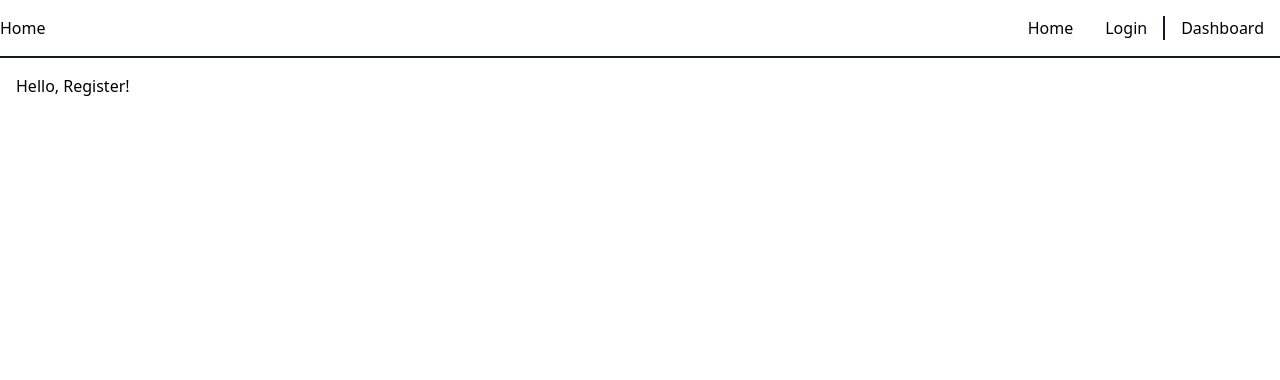
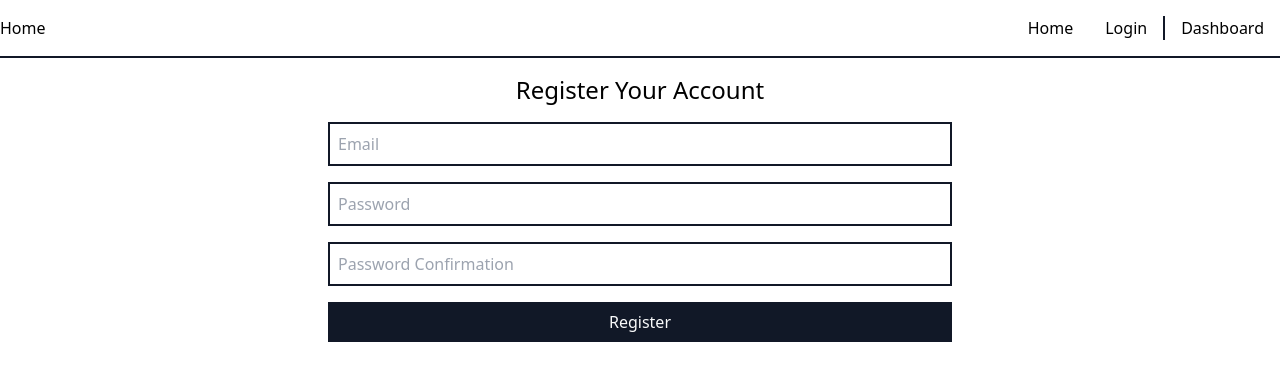
Before and after one commit to damiensedgwick/next-firebase-tailwind, a Next.js app: page /register in a window 1280 px wide. Shown: the top 380 px of the page. Built offline with nearby package versions, Linux system fonts and the light colour scheme.

Commit message:
built simple registration form

```diff
--- a/src/pages/register/index.tsx
+++ b/src/pages/register/index.tsx
@@ -1,12 +1,74 @@
+import { useState } from "react";
 import type { NextPage } from "next";
+import { useRouter } from "next/router";
 import { Layout } from "layout";
 
 const Register: NextPage = () => {
+  const [email, setEmail] = useState<undefined | string>(undefined);
+  const [password, setPassword] = useState<undefined | string>(undefined);
+  const [confirmation, setConfirmation] = useState<undefined | string>(
+    undefined
+  );
+
+  const router = useRouter();
+
   return (
     <Layout>
       <main className="p-4">
         <div className="container mx-auto">
-          <h1>Hello, Register!</h1>
+          <h1 className="text-2xl text-center">Register Your Account</h1>
+          <form
+            className="w-1/2 mt-4 mx-auto"
+            onSubmit={async (e) => {
+              e.preventDefault();
+
+              console.log("Submitting form...");
+
+              await router.push("/dashboard");
+            }}
+          >
+            <div className="mb-4">
+              <label htmlFor="email" />
+              <input
+                className="w-full p-2 border-2 border-gray-900"
+                name="email"
+                type="text"
+                placeholder="Email"
+                value={email}
+                onChange={(e) => setEmail(e.target.value)}
+              />
+            </div>
+            <div className="mb-4">
+              <label htmlFor="password" />
+              <input
+                className="w-full p-2 border-2 border-gray-900"
+                name="password"
+                type="password"
+                placeholder="Password"
+                value={password}
+                onChange={(e) => setPassword(e.target.value)}
+              />
+            </div>
+            <div className="mb-4">
+              <label htmlFor="confirmation" />
+              <input
+                className="w-full p-2 border-2 border-gray-900"
+                name="confirmation"
+                type="password"
+                placeholder="Password Confirmation"
+                value={confirmation}
+                onChange={(e) => setConfirmation(e.target.value)}
+              />
+            </div>
+            <div className="mb-4">
+              <button
+                className="w-full py-2 px-6 text-gray-50 bg-gray-900"
+                type="submit"
+              >
+                Register
+              </button>
+            </div>
+          </form>
         </div>
       </main>
     </Layout>
```
